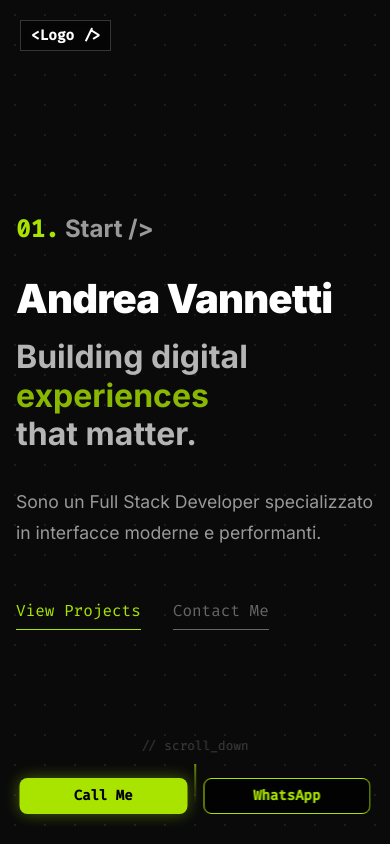
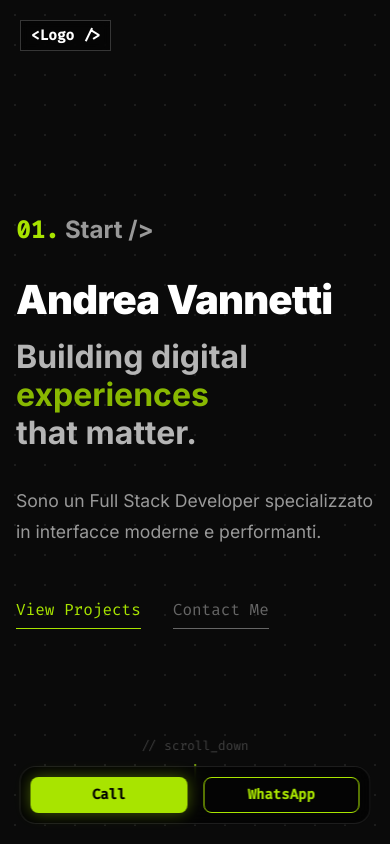
Before and after one commit to AndreaV89/Portfolio, a React (Vite) app: page / in a window 390 px wide. Shown: the top 844 px of the page. Built offline with nearby package versions, Linux system fonts and the light colour scheme.

Commit message:
aggiunti tasti mobile

```diff
--- a/src/App.jsx
+++ b/src/App.jsx
@@ -4,13 +4,12 @@ import { Box, Typography, Container } from "@mui/material";
 import Lenis from "lenis";
 import SpotlightCursor from "./components/SpotlightCursor";
 import Layout from "./components/Layout";
-import DecryptedText from "./components/DecryptedText";
 import ProjectList from "./components/ProjectList";
 import Contact from "./components/Contact";
 import ScrollIndicator from "./components/ScrollIndicator";
-import SectionDivider from "./components/SectionDivider";
 import Footer from "./components/Footer";
 import MobileActions from "./components/MobileActions";
+import ScrollToTop from "./components/ScrollToTop";
 
 // Stile base
 const sectionStyle = {
@@ -89,12 +88,9 @@ function App() {
               </Typography>
 
               <Box sx={{ mb: 2 }}>
-                <DecryptedText
-                  text="Andrea Vannetti"
-                  variant="h1"
-                  color="white"
-                  sx={{ display: "block" }}
-                />
+                <Typography variant="h1" color="white">
+                  Andrea Vannetti
+                </Typography>
               </Box>
 
               <Typography variant="h2" sx={{ mb: 4, opacity: 0.8 }}>
@@ -207,6 +203,7 @@ function App() {
           </Box>
         </Container>
         <MobileActions />
+        <ScrollToTop />
       </Layout>
     </>
   );
--- a/src/components/DecryptedText.jsx
+++ /dev/null
@@ -1,70 +0,0 @@
-// src/components/DecryptedText.jsx
-import { useState, useRef } from "react";
-import { Typography } from "@mui/material";
-
-// Questi sono i caratteri che useremo per l'effetto "disturbo"
-// Ho incluso < > / { } per richiamare il codice
-const characters =
-  "ABCDEFGHIJKLMNOPQRSTUVWXYZabcdefghijklmnopqrstuvwxyz0123456789!@#$%^&*()_+-=[]{}|;:,.<>/?";
-
-const DecryptedText = ({ text, variant = "h2", color = "white", sx = {} }) => {
-  // Stato che contiene il testo che vediamo a schermo
-  const [displayText, setDisplayText] = useState(text);
-
-  // useRef è come una variabile che "sopravvive" tra i render, ma non ricarica la pagina quando cambia.
-  // Lo usiamo per tenere traccia del timer dell'animazione.
-  const intervalRef = useRef(null);
-
-  const scramble = () => {
-    let iteration = 0;
-
-    // Se c'è già un'animazione in corso, la fermiamo per ripartire puliti
-    clearInterval(intervalRef.current);
-
-    intervalRef.current = setInterval(() => {
-      setDisplayText(() =>
-        // Prendiamo il testo originale e lo trasformiamo...
-        text
-          .split("")
-          .map((letter, index) => {
-            // Se l'indice della lettera è minore dell'iterazione corrente,
-            // mostriamo la lettera vera (l'effetto si è "stabilizzato" qui)
-            if (index < iteration) {
-              return text[index];
-            }
-            // Altrimenti mostriamo un carattere casuale "matrix"
-            return characters[Math.floor(Math.random() * characters.length)];
-          })
-          .join("")
-      );
-
-      // Se l'iterazione supera la lunghezza del testo, abbiamo finito!
-      if (iteration >= text.length) {
-        clearInterval(intervalRef.current);
-      }
-
-      // Aumentiamo l'iterazione.
-      // Più basso è questo numero (es. 1/3), più lenta è la decodifica.
-      // Più alto (es. 1), più è veloce.
-      iteration += 1 / 3;
-    }, 30); // Ogni 30 millisecondi cambia i caratteri
-  };
-
-  return (
-    <Typography
-      variant={variant}
-      onMouseEnter={scramble} // Lancia l'effetto quando il mouse entra
-      sx={{
-        ...sx,
-        color: color,
-        display: "inline-block", // Importante per non rompere il layout durante l'animazione
-        whiteSpace: "nowrap",
-        cursor: "none",
-      }}
-    >
-      {displayText}
-    </Typography>
-  );
-};
-
-export default DecryptedText;
--- a/src/components/MobileActions.jsx
+++ b/src/components/MobileActions.jsx
@@ -2,8 +2,8 @@
 import { Box, Button } from "@mui/material";
 
 const MobileActions = () => {
-  // Sostituisci con il tuo numero reale
-  const phoneNumber = "+393330000000";
+  // SOSTITUISCI CON IL TUO NUMERO REALE (es. 393331234567)
+  const phoneNumber = "393470587552";
 
   return (
     <Box
@@ -11,19 +11,25 @@ const MobileActions = () => {
         // Visibile solo su mobile (xs), nascosto da md in su
         display: { xs: "flex", md: "none" },
         position: "fixed",
-        bottom: "30px",
+        bottom: "20px", // Un po' staccato dal fondo
         left: "50%",
         transform: "translateX(-50%)",
         gap: 2,
-        zIndex: 9999, // Sopra a tutto
-        width: "90%", // Occupa quasi tutta la larghezza
+        zIndex: 9999, // Sopra a tutto, anche al cursore
+        width: "90%",
         maxWidth: "400px",
+        // Un contenitore sfocato per dare risalto ai bottoni
+        backgroundColor: "rgba(0,0,0,0.6)",
+        backdropFilter: "blur(10px)",
+        padding: "10px",
+        borderRadius: "16px",
+        border: "1px solid rgba(255,255,255,0.1)",
       }}
     >
       {/* Tasto CHIAMA */}
       <Button
         variant="contained"
-        href={`tel:${phoneNumber}`}
+        href={`tel:+${phoneNumber}`}
         sx={{
           flex: 1,
           backgroundColor: "#a8e400",
@@ -36,14 +42,13 @@ const MobileActions = () => {
           "&:hover": { backgroundColor: "#8cc200" },
         }}
       >
-        Call Me
+        Call
       </Button>
 
       {/* Tasto WHATSAPP */}
       <Button
         variant="outlined"
-        // API di WhatsApp: apre la chat direttamente
-        href={`https://wa.me/${phoneNumber.replace("+", "")}`}
+        href={`https://wa.me/${phoneNumber}`}
         target="_blank"
         sx={{
           flex: 1,
@@ -53,11 +58,10 @@ const MobileActions = () => {
           fontFamily: '"Fira Code", monospace',
           textTransform: "none",
           borderRadius: "8px",
-          backgroundColor: "rgba(0,0,0,0.8)", // Sfondo scuro per leggibilità
-          backdropFilter: "blur(5px)",
           "&:hover": {
-            borderColor: "#a8e400",
-            backgroundColor: "rgba(168, 228, 0, 0.1)",
+            borderColor: "#fff",
+            color: "#fff",
+            backgroundColor: "rgba(255, 255, 255, 0.05)",
           },
         }}
       >
--- /dev/null
+++ b/src/components/ScrollToTop.jsx
@@ -0,0 +1,70 @@
+// src/components/ScrollToTop.jsx
+import { useState, useEffect } from "react";
+import { Box } from "@mui/material";
+
+const ScrollToTop = () => {
+  const [visible, setVisible] = useState(false);
+
+  // Controlliamo lo scroll per mostrare/nascondere il tasto
+  useEffect(() => {
+    const toggleVisibility = () => {
+      if (window.scrollY > 300) {
+        setVisible(true);
+      } else {
+        setVisible(false);
+      }
+    };
+
+    window.addEventListener("scroll", toggleVisibility);
+    return () => window.removeEventListener("scroll", toggleVisibility);
+  }, []);
+
+  const scrollToTop = () => {
+    window.scrollTo({
+      top: 0,
+      behavior: "smooth",
+    });
+  };
+
+  return (
+    <Box
+      onClick={scrollToTop}
+      sx={{
+        position: "fixed",
+        bottom: { xs: "90px", md: "40px" }, // Su mobile sta sopra la action bar
+        right: { xs: "20px", md: "40px" },
+        zIndex: 99,
+        backgroundColor: "rgba(168, 228, 0, 0.1)",
+        border: "1px solid #a8e400",
+        borderRadius: "50%", // Cerchio
+        width: "50px",
+        height: "50px",
+        display: "flex",
+        alignItems: "center",
+        justifyContent: "center",
+        cursor: "pointer", // Importante per desktop
+        opacity: visible ? 1 : 0, // Fade in/out
+        transform: visible ? "translateY(0)" : "translateY(20px)", // Slide in/out
+        transition: "all 0.3s ease",
+        pointerEvents: visible ? "auto" : "none", // Non cliccabile se invisibile
+        "&:hover": {
+          backgroundColor: "#a8e400",
+          "& svg": { fill: "#000" }, // Freccia diventa nera al passaggio
+        },
+      }}
+    >
+      {/* Icona Freccia Su (SVG Semplice) */}
+      <svg
+        width="24"
+        height="24"
+        viewBox="0 0 24 24"
+        fill="#a8e400"
+        style={{ transition: "fill 0.3s" }}
+      >
+        <path d="M7.41 15.41L12 10.83l4.59 4.58L18 14l-6-6-6 6z" />
+      </svg>
+    </Box>
+  );
+};
+
+export default ScrollToTop;
```
